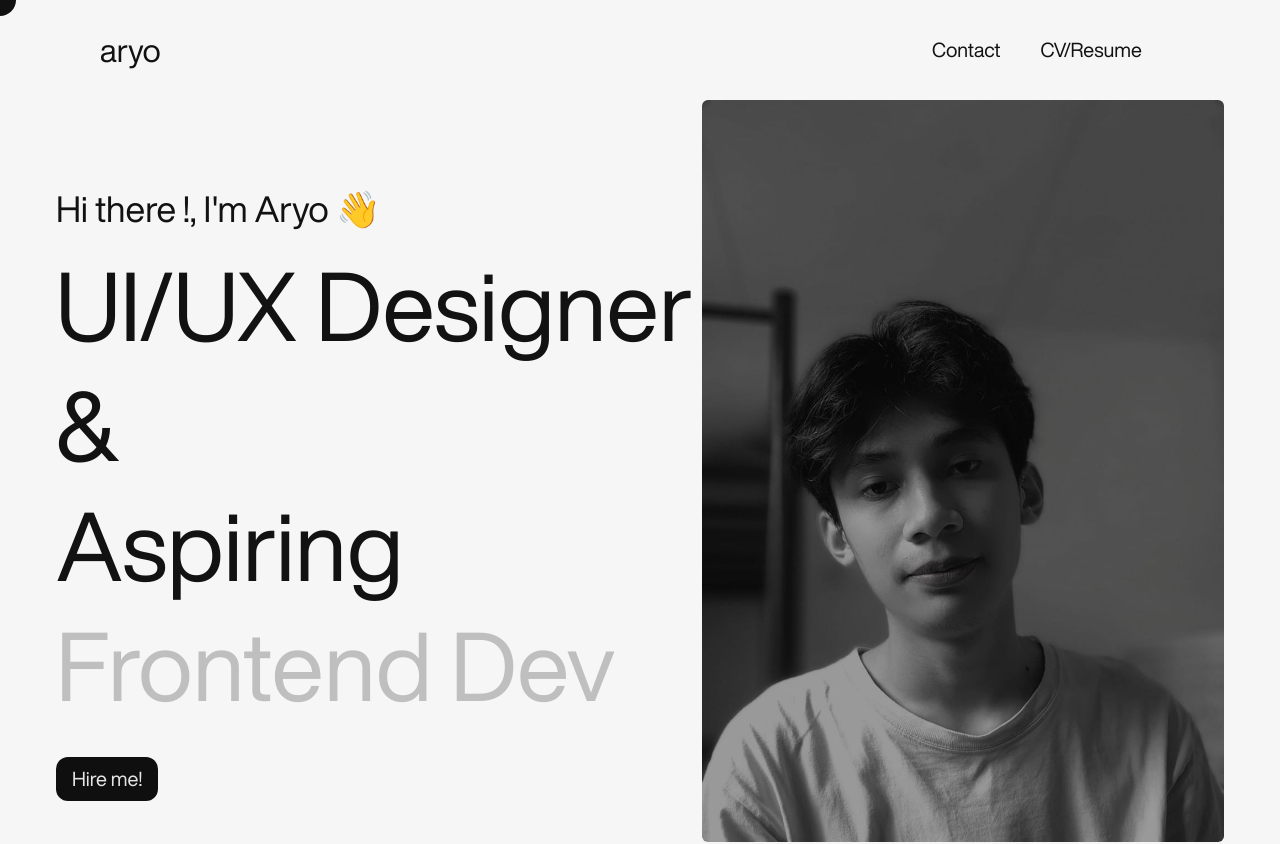
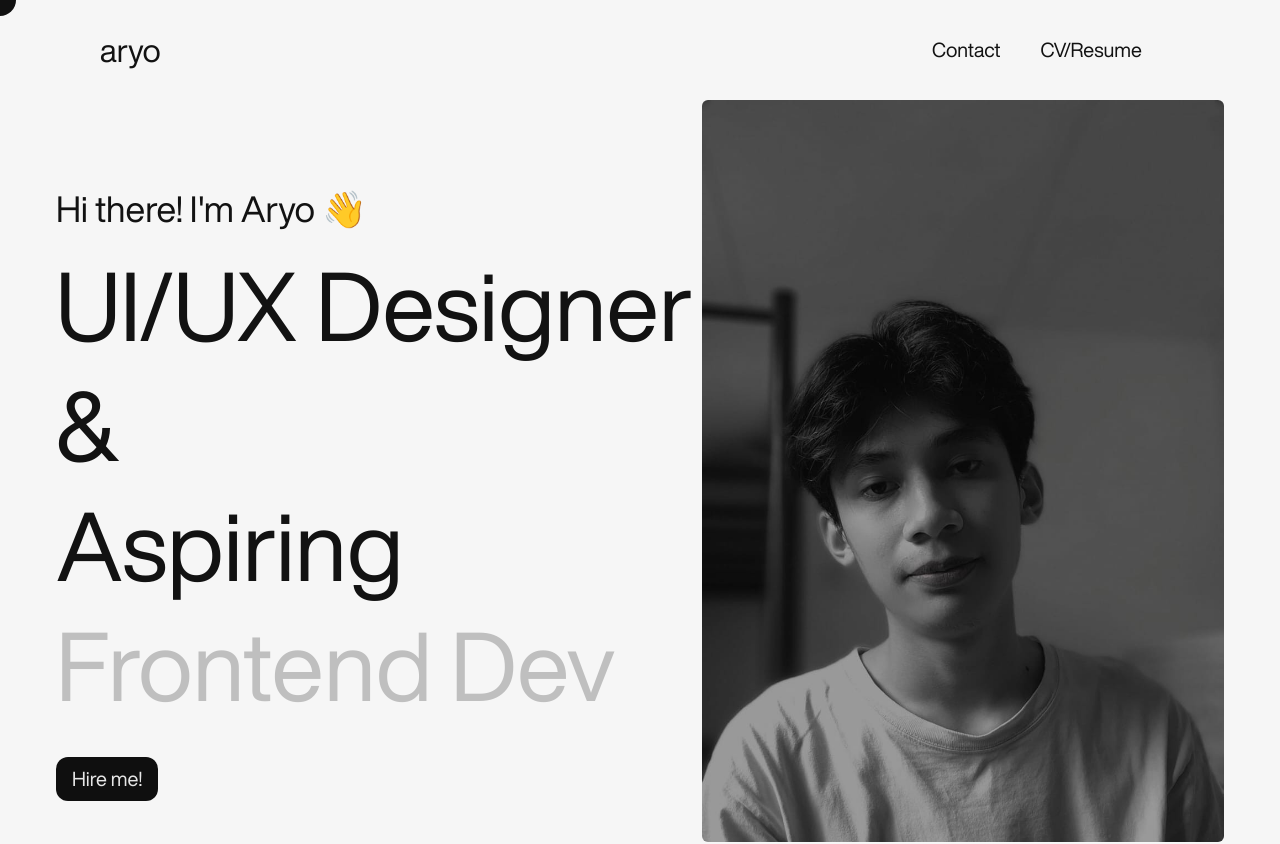
Before and after one commit to AryoBimoPrakoso/portfolio-aryo, a React (Vite) app: page / in a window 1280 px wide. Shown: the top 844 px of the page. Built offline with nearby package versions, Linux system fonts and the light colour scheme.

Commit message:
Update Homepage.jsx

```diff
--- a/src/components/Homepage.jsx
+++ b/src/components/Homepage.jsx
@@ -34,7 +34,7 @@ const Homepage = () => {
                   onMouseEnter={() => setCursorVariant("text")}
                   onMouseLeave={() => setCursorVariant("default")}
                 >
-                  Hi there !, I'm Aryo 👋
+                  Hi there! I'm Aryo 👋
                 </div>
                 <div
                   className="leading-tight text-4xl lg:text-6xl xl:text-8xl text-left my-4"
```
